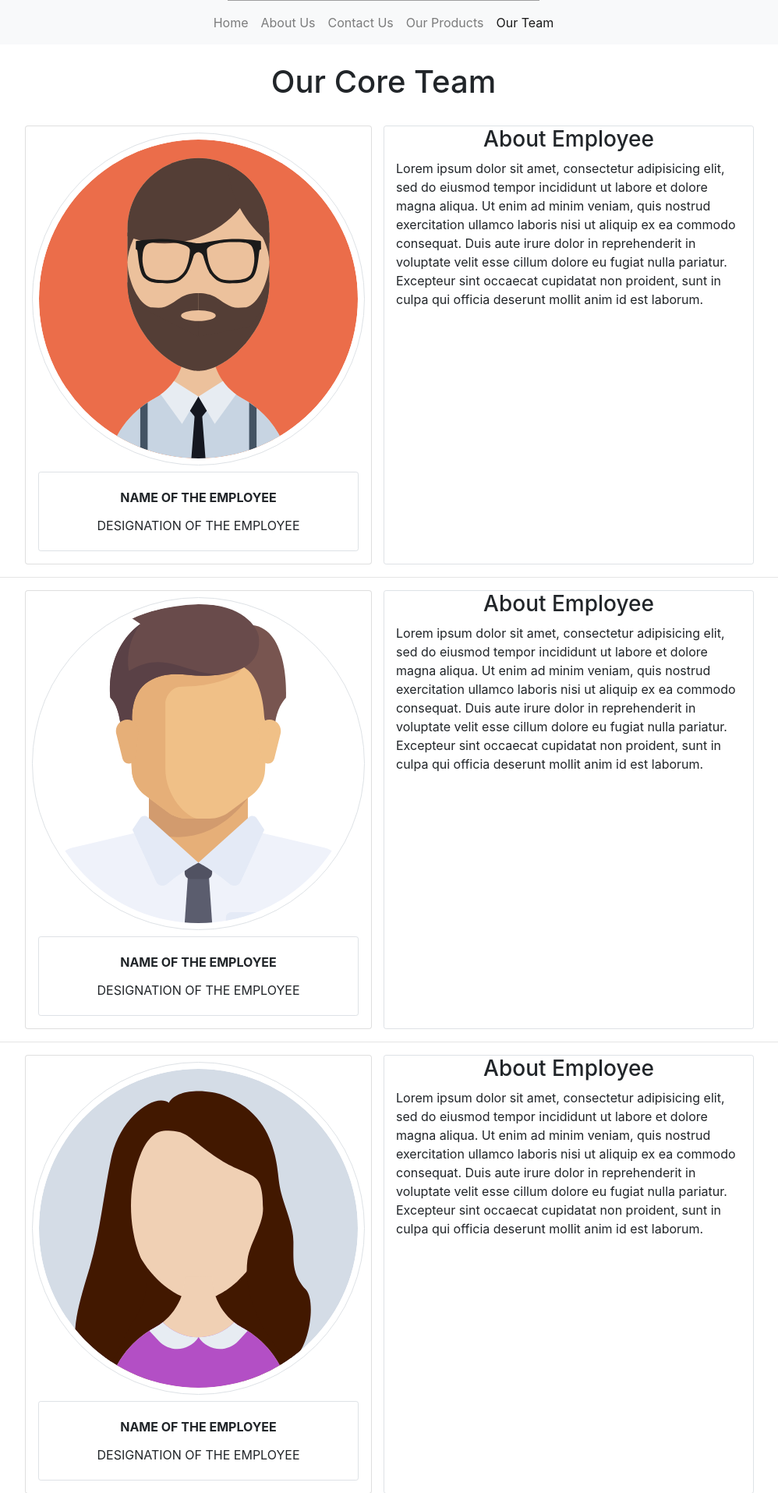
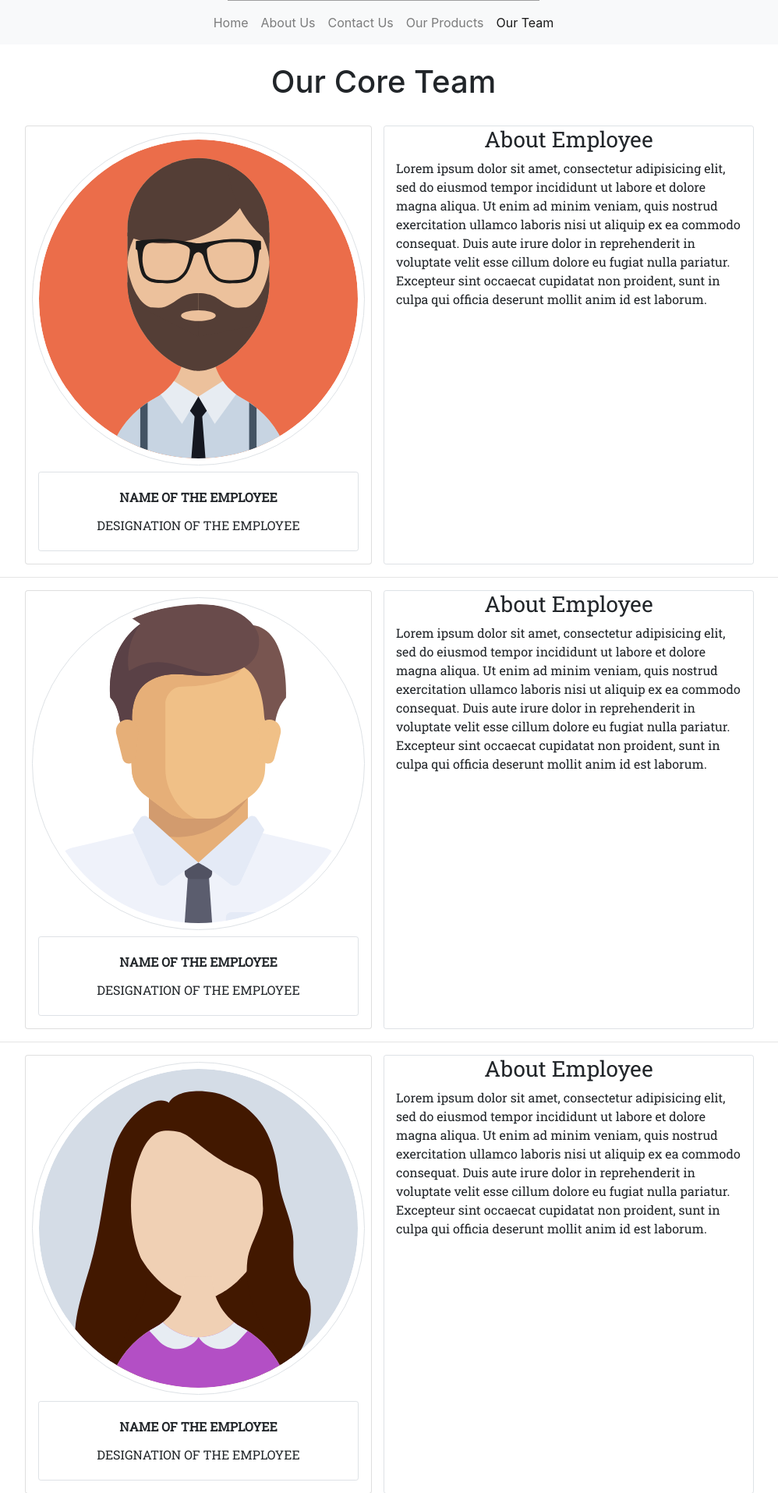
Before and after one commit to keshav1245/Sai_Roller_Mill, a PHP site: page /team.html in a window 1280 px wide. Shown: the part 299-2214 px from the top of the page at 78% size, without its empty margins (148-1146 px from the left). Run offline with PHP 8.4, Linux system fonts and the light colour scheme; some libraries are stand-ins or nearby versions; grey boxes are pictures that could not be loaded.

Commit message:
Add files via upload

```diff
--- a/team.html
+++ b/team.html
@@ -18,7 +18,7 @@
 
   	<!-- Font -->
   	<link href="https://fonts.googleapis.com/css?family=Lobster" rel="stylesheet">
-  	<link href="https://fonts.googleapis.com/css?family=Satisfy" rel="stylesheet">
+  	<link href="https://fonts.googleapis.com/css?family=Roboto+Slab" rel="stylesheet">
 	<!-- CSS Time Linked -->
 	<link href="style/css/index.css?v=<?php echo time(); ?>" rel="stylesheet" type="text/css" />
 
@@ -62,19 +62,19 @@
 					</div>
 					<div class="card-body  border rounded-sm m-2">
 						<div class="card-title">
-							<p class="card-text text-center"><b>NAME OF THE EMPLOYEE</b></p>
+							<p class="card-text text-center" style="font-family: 'Roboto Slab', serif;"><b>NAME OF THE EMPLOYEE</b></p>
 						</div>
-						<p class="card-text text-center">DESIGNATION OF THE EMPLOYEE</p>
+						<p class="card-text text-center" style="font-family: 'Roboto Slab', serif;">DESIGNATION OF THE EMPLOYEE</p>
 					</div>
 
 				</div>
 			</div>
 			<div class="col-md-5 border rounded-sm">
 				<div class="text-center">
-					<h3>About Employee</h3>
+					<h3 style="font-family: 'Roboto Slab', serif;">About Employee</h3>
 				</div>
 				<div>
-					<p>Lorem ipsum dolor sit amet, consectetur adipisicing elit, sed do eiusmod
+					<p style="font-family: 'Roboto Slab', serif;">Lorem ipsum dolor sit amet, consectetur adipisicing elit, sed do eiusmod
 					tempor incididunt ut labore et dolore magna aliqua. Ut enim ad minim veniam,
 					quis nostrud exercitation ullamco laboris nisi ut aliquip ex ea commodo
 					consequat. Duis aute irure dolor in reprehenderit in voluptate velit esse
@@ -92,19 +92,19 @@
 					</div>
 					<div class="card-body  border rounded-sm m-2">
 						<div class="card-title">
-							<p class="card-text text-center"><b>NAME OF THE EMPLOYEE</b></p>
+							<p class="card-text text-center" style="font-family: 'Roboto Slab', serif;"><b>NAME OF THE EMPLOYEE</b></p>
 						</div>
-						<p class="card-text text-center">DESIGNATION OF THE EMPLOYEE</p>
+						<p class="card-text text-center" style="font-family: 'Roboto Slab', serif;">DESIGNATION OF THE EMPLOYEE</p>
 					</div>
 
 				</div>
 			</div>
 			<div class="col-md-5 border rounded-sm">
 				<div class="text-center">
-					<h3>About Employee</h3>
+					<h3 style="font-family: 'Roboto Slab', serif;">About Employee</h3>
 				</div>
 				<div>
-					<p>Lorem ipsum dolor sit amet, consectetur adipisicing elit, sed do eiusmod
+					<p style="font-family: 'Roboto Slab', serif;">Lorem ipsum dolor sit amet, consectetur adipisicing elit, sed do eiusmod
 					tempor incididunt ut labore et dolore magna aliqua. Ut enim ad minim veniam,
 					quis nostrud exercitation ullamco laboris nisi ut aliquip ex ea commodo
 					consequat. Duis aute irure dolor in reprehenderit in voluptate velit esse
@@ -122,19 +122,19 @@
 					</div>
 					<div class="card-body  border rounded-sm m-2">
 						<div class="card-title">
-							<p class="card-text text-center"><b>NAME OF THE EMPLOYEE</b></p>
+							<p class="card-text text-center" style="font-family: 'Roboto Slab', serif;"><b>NAME OF THE EMPLOYEE</b></p>
 						</div>
-						<p class="card-text text-center">DESIGNATION OF THE EMPLOYEE</p>
+						<p class="card-text text-center" style="font-family: 'Roboto Slab', serif;">DESIGNATION OF THE EMPLOYEE</p>
 					</div>
 
 				</div>
 			</div>
 			<div class="col-md-5 border rounded-sm">
 				<div class="text-center">
-					<h3>About Employee</h3>
+					<h3 style="font-family: 'Roboto Slab', serif;">About Employee</h3>
 				</div>
 				<div>
-					<p>Lorem ipsum dolor sit amet, consectetur adipisicing elit, sed do eiusmod
+					<p style="font-family: 'Roboto Slab', serif;">Lorem ipsum dolor sit amet, consectetur adipisicing elit, sed do eiusmod
 					tempor incididunt ut labore et dolore magna aliqua. Ut enim ad minim veniam,
 					quis nostrud exercitation ullamco laboris nisi ut aliquip ex ea commodo
 					consequat. Duis aute irure dolor in reprehenderit in voluptate velit esse
@@ -152,19 +152,19 @@
 					</div>
 					<div class="card-body  border rounded-sm m-2">
 						<div class="card-title">
-							<p class="card-text text-center"><b>NAME OF THE EMPLOYEE</b></p>
+							<p class="card-text text-center" style="font-family: 'Roboto Slab', serif;"><b>NAME OF THE EMPLOYEE</b></p>
 						</div>
-						<p class="card-text text-center">DESIGNATION OF THE EMPLOYEE</p>
+						<p class="card-text text-center" style="font-family: 'Roboto Slab', serif;">DESIGNATION OF THE EMPLOYEE</p>
 					</div>
 
 				</div>
 			</div>
 			<div class="col-md-5 border rounded-sm">
 				<div class="text-center">
-					<h3>About Employee</h3>
+					<h3 style="font-family: 'Roboto Slab', serif;">About Employee</h3>
 				</div>
 				<div>
-					<p>Lorem ipsum dolor sit amet, consectetur adipisicing elit, sed do eiusmod
+					<p style="font-family: 'Roboto Slab', serif;">Lorem ipsum dolor sit amet, consectetur adipisicing elit, sed do eiusmod
 					tempor incididunt ut labore et dolore magna aliqua. Ut enim ad minim veniam,
 					quis nostrud exercitation ullamco laboris nisi ut aliquip ex ea commodo
 					consequat. Duis aute irure dolor in reprehenderit in voluptate velit esse
```
Also changed, not shown: contact.php (+46 -0 lines), index.php (+7 -7 lines), product.html (+5 -5 lines).
